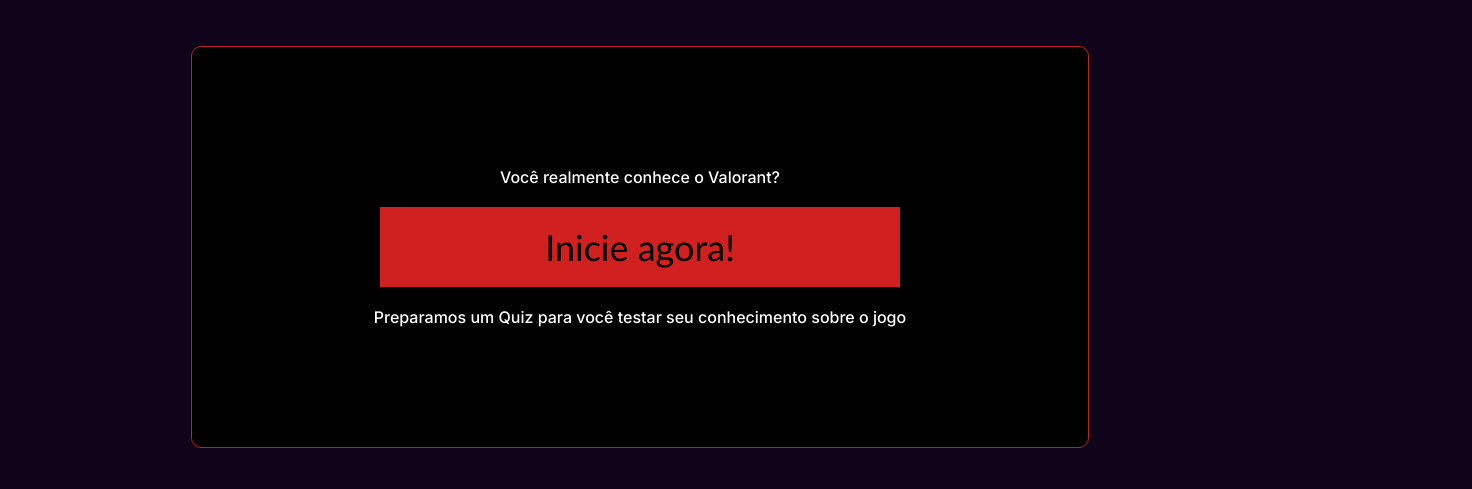
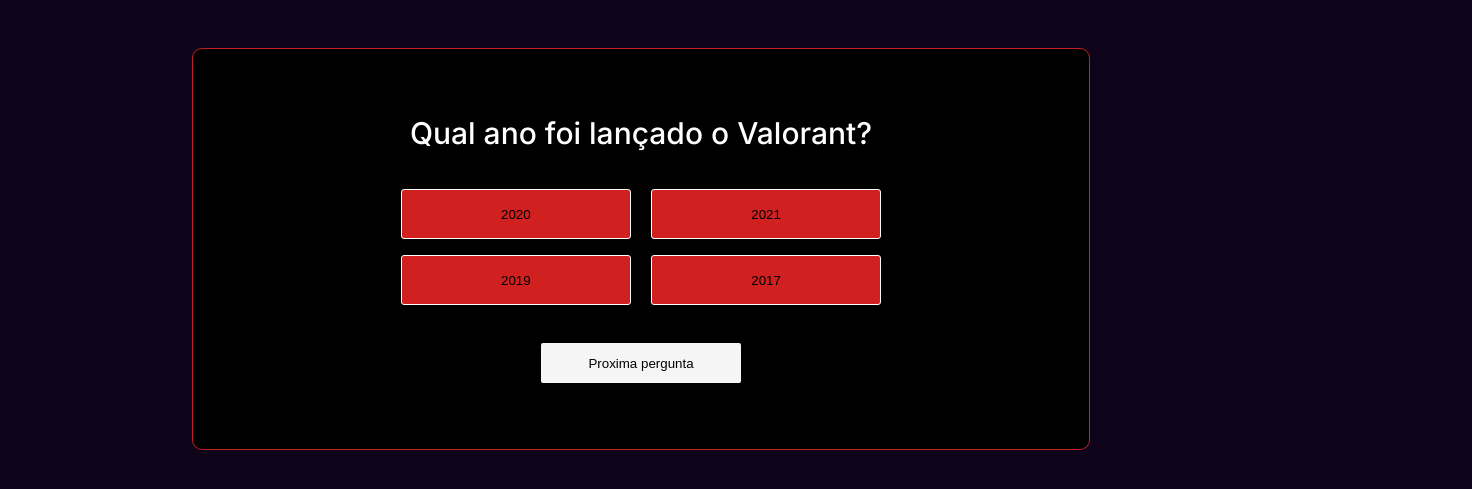
Before and after one commit to pedrohpiress/projeto-individual, a website: page web-data-viz/public/quiz.html in a window 1280 px wide. Both pictures are taken after a click on the button "Inicie agora!". Shown: the part 83-572 px from the top of the page, 1472 px wide, since content can reach past the window. Drawn offline with Linux system fonts and the light colour scheme; a web font is replaced by a local one.

Commit message:
Animações do quiz feitas

```diff
--- a/web-data-viz/public/css/quiz.css
+++ b/web-data-viz/public/css/quiz.css
@@ -13,22 +13,11 @@
 
 @keyframes change{
     0%{
-   path: circle(10% at 50% 50%);
+        clip-path: circle(10% at 50% 50%);
     }
 
     100%{
         clip-path: circle(100% at 50% 50%);
-        opacity: 100%;
-    }
-}
-
-@keyframes change-back {
-    0%{
-        clip-path: circle(100% at 50% 50%);
-    }
-
-    100%{
-        clip-path: circle(10% at 50% 50%);
         opacity: 100%;
     }
 }
@@ -168,6 +157,8 @@
     width: 100%;
     height: 100%;
     opacity: 0;
+    cursor: pointer;
+    border: 2px solid whitesmoke;
 }
 
 .button-quiz:hover .change-theme-button{
@@ -175,7 +166,64 @@
     animation-fill-mode: forwards;
 }
 
-.button-quiz::before{
-    animation: change-back 0.5s;
-    animation-fill-mode: forwards;
+.quizes{
+    width: 100%;
+    height: 500px;
+    color: #fff;
+    padding-left: 15%;
+    padding-top: 4%;
 }
+
+.all-quiz{
+    display: flex;
+    flex-direction: column;
+    justify-content: center;
+    align-items: center;
+    text-align: center;
+    background-color: #000000;
+    width: 70%;
+    height: 80%;
+    border-radius: 10px;
+    border: 1px solid rgb(192, 33, 33);
+}
+
+.all-quiz-text{
+    font-size: 30px;
+    margin-bottom: 30px;
+}
+
+.div_perguntas button{
+    cursor: pointer;
+    width: 230px;
+    height: 50px;
+    margin: 8px;
+    background-color: #d12020;
+    border: 1px solid white;
+    border-radius: 3px;
+    transition: 0.4s;
+}
+
+.div_perguntas button:hover{
+    background-color: #D8D2D2;
+    width: 250px;
+    height: 55px;
+    transition: 0.4s;
+}
+
+.next-question{
+    margin-top: 30px;
+    width: 200px;
+    height: 40px;
+    background-color: whitesmoke;
+    border: none;
+    border-radius: 2px;
+    transition: 0.5s;
+    cursor: pointer;
+}
+
+.next-question:hover{
+    transition: 0.5s;
+    background-color: #656367;
+    border: 1px solid whitesmoke;
+    box-shadow: 0px 0px 30px #d12020;
+}
--- a/web-data-viz/public/quiz.html
+++ b/web-data-viz/public/quiz.html
@@ -30,21 +30,89 @@
         </li>
     </nav>
 
-    <section class="section-quiz">
+    <section class="section-quiz" id="section-quiz">
 
         <div class="global-quiz">
                 <p>Você realmente conhece o Valorant?</p>
 
 
-                    <button class="button-quiz">
+                    <button onclick="quiz()" class="button-quiz">
                         <p>Inicie agora!</p>
                         <div class="change-theme-button"></div>
                     </button>
 
                 <p>Preparamos um Quiz para você testar seu conhecimento sobre o jogo</p>
         </div>
+    </section>
+
+    <section class="quizes" id="quiz">
+
+        <div class="all-quiz">
+            <div class="all-quiz-text">
+                <p>Qual ano foi lançado o Valorant?</p>
+            </div>
+
+            <div class="div_perguntas">
+                <button id="alt1">2020</button>
+                <button id="alt2">2021</button>
+                <br>
+                <button id="alt3">2019</button>
+                <button id="alt4">2017</button>
+            </div>
+
+            <button class="next-question">Proxima pergunta</button>
+        </div>
 
     </section>
 
 </body>
 </html>
+
+<script>
+
+    document.addEventListener('DOMContentLoaded', function(){
+        var quizes = document.getElementById('quiz');
+        quizes.style.display = "none";
+
+        document.querySelector('.button-quiz').onclick = function(){
+            var sectionQuiz = document.getElementById('section-quiz');
+            quizes.style.display = "block";
+            sectionQuiz.style.display = 'none';
+        };
+
+        for (var cont = 1; cont <= 10; cont++){
+            var alt1 = document.getElementById('alt1');
+            var alt2 = document.getElementById('alt2');
+            var alt3 = document.getElementById('alt3');
+            var alt4 = document.getElementById('alt4');
+            // var buttons = document.querySelectorAll('.div_perguntas button')
+
+            if (cont == 2){
+                    alt1.onclick = function(){
+                        alt1.style.backgroundColor = "green";
+                        // buttons.classList.add('disabled');
+                        // buttons.disabled = true;
+                    }
+                    alt2.onclick = function(){
+                        alt2.style.backgroundColor = "black"
+                        alt2.style.color = "red"
+                    }
+                    alt3.onclick = function(){
+                        alt3.style.backgroundColor = "black"
+                        alt3.style.color = "red"
+                    }
+                    alt4.onclick = function(){
+                        alt4.style.backgroundColor = "black"
+                        alt4.style.color = "red"
+                    }
+            }
+
+            if (cont == 3){
+
+            }
+
+        }
+    });
+
+
+</script>
```
